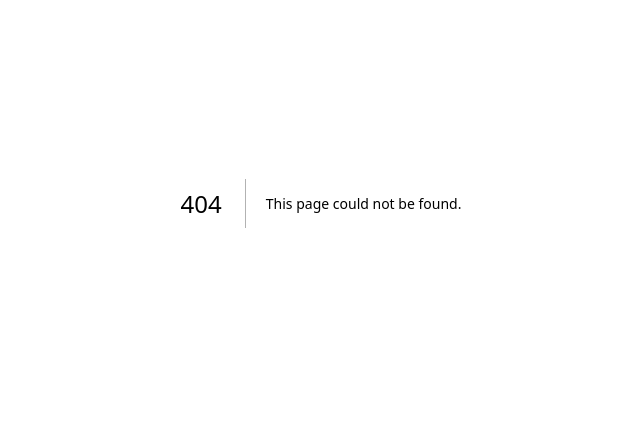
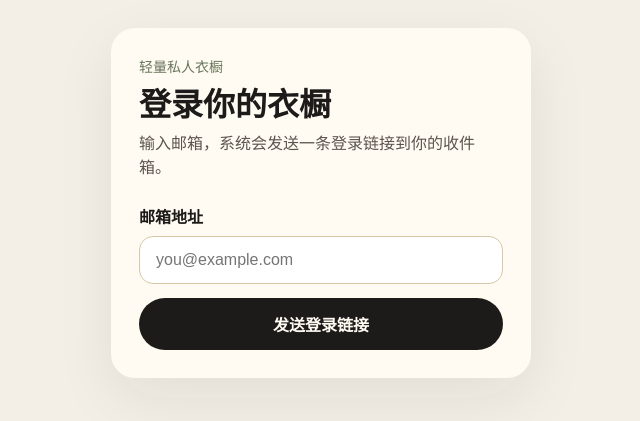
Before and after one commit to pandacoffee-ghost/closingast, a Next.js app: page /auth/login in a window 1280 px wide. Before the commit this address had no page. Shown: the part 197-618 px from the top of the page, without its empty margins (319-959 px from the left). Built offline with nearby package versions, Linux system fonts and the light colour scheme.

Commit message:
feat: add supabase auth shell

```diff
--- /dev/null
+++ b/app/auth/login/page.tsx
@@ -0,0 +1,66 @@
+import React from "react";
+
+export default async function LoginPage() {
+  return (
+    <main
+      style={{
+        minHeight: "100dvh",
+        display: "grid",
+        placeItems: "center",
+        padding: "24px"
+      }}
+    >
+      <section
+        style={{
+          width: "100%",
+          maxWidth: "420px",
+          background: "#fffaf2",
+          borderRadius: "24px",
+          padding: "28px",
+          boxShadow: "0 20px 60px rgba(29, 27, 25, 0.08)"
+        }}
+      >
+        <p style={{ margin: 0, color: "#67755a", fontSize: "14px" }}>轻量私人衣橱</p>
+        <h1 style={{ margin: "12px 0 8px", fontSize: "32px", lineHeight: 1.1 }}>
+          登录你的衣橱
+        </h1>
+        <p style={{ margin: 0, color: "#5b544e", lineHeight: 1.5 }}>
+          输入邮箱，系统会发送一条登录链接到你的收件箱。
+        </p>
+
+        <form style={{ display: "grid", gap: "14px", marginTop: "24px" }}>
+          <label htmlFor="email" style={{ display: "grid", gap: "8px", fontWeight: 600 }}>
+            邮箱地址
+            <input
+              id="email"
+              name="email"
+              type="email"
+              placeholder="you@example.com"
+              style={{
+                border: "1px solid #d8c7a8",
+                borderRadius: "14px",
+                padding: "14px 16px",
+                fontSize: "16px"
+              }}
+            />
+          </label>
+
+          <button
+            type="submit"
+            style={{
+              border: 0,
+              borderRadius: "999px",
+              padding: "14px 18px",
+              fontSize: "16px",
+              fontWeight: 700,
+              background: "#1d1b19",
+              color: "#fffaf2"
+            }}
+          >
+            发送登录链接
+          </button>
+        </form>
+      </section>
+    </main>
+  );
+}
--- a/vitest.config.ts
+++ b/vitest.config.ts
@@ -5,7 +5,7 @@ export default defineConfig({
   test: {
     environment: "jsdom",
     globals: true,
-    setupFiles: []
+    setupFiles: ["./tests/setup.ts"]
   },
   resolve: {
     alias: {
```
Also changed, not shown: lib/env.ts (added, +11 -0 lines), lib/supabase/client.ts (added, +13 -0 lines), lib/supabase/server.ts (added, +29 -0 lines), tests/setup.ts (added, +1 -0 lines), 1 other file (tests, documents, lock files or other folders).
